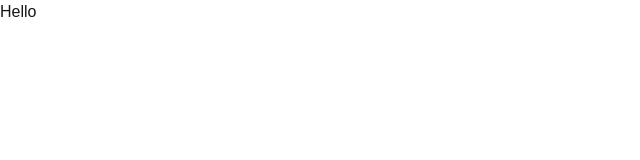
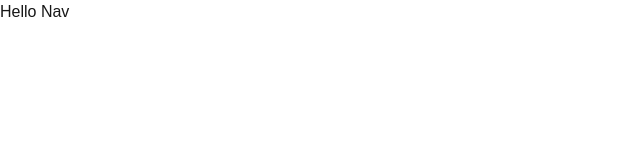
Before and after one commit to codeNaveen1234/Next-JS, a Next.js app: page / in a window 1280 px wide. Shown: the top 160 px of the page, without its empty margins (0-640 px from the left). Built offline with nearby package versions, Linux system fonts and the light colour scheme.

Commit message:
path changes

```diff
--- a/next.config.mjs
+++ b/next.config.mjs
@@ -15,7 +15,7 @@ const pwaConfig =withPWA({
   register:true,
   skipWaiting:true,
   disable:process.env.NODE_ENV === 'development',
-  fallbacks: {document:false},
+  fallbacks: {document:'/_offline.js'},
 
   // workboxOptions: {
   //   navigateFallback: null
--- a/src/app/page.js
+++ b/src/app/page.js
@@ -3,7 +3,7 @@
 export default function Home() {
   return (
     <div className="install-prompt">
-      Hello
+      Hello Nav
   </div>
   );
 }
```
